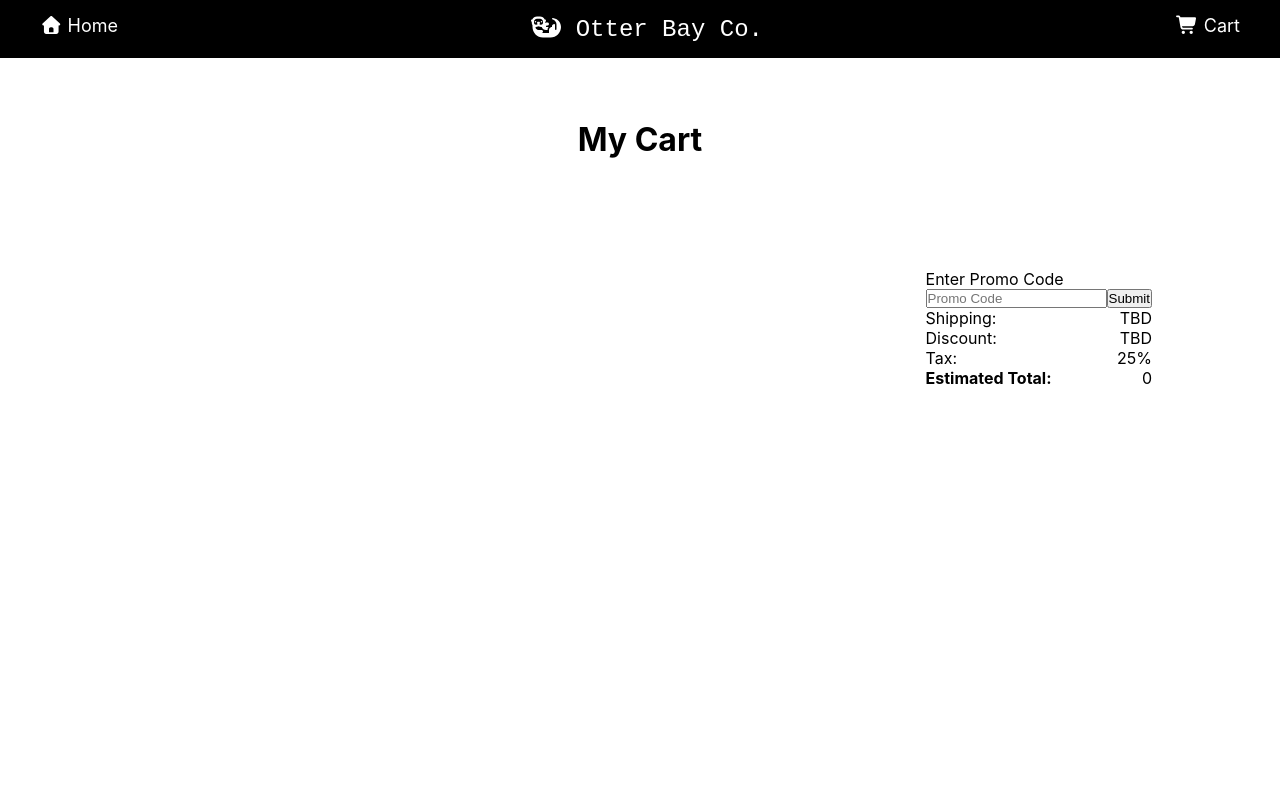
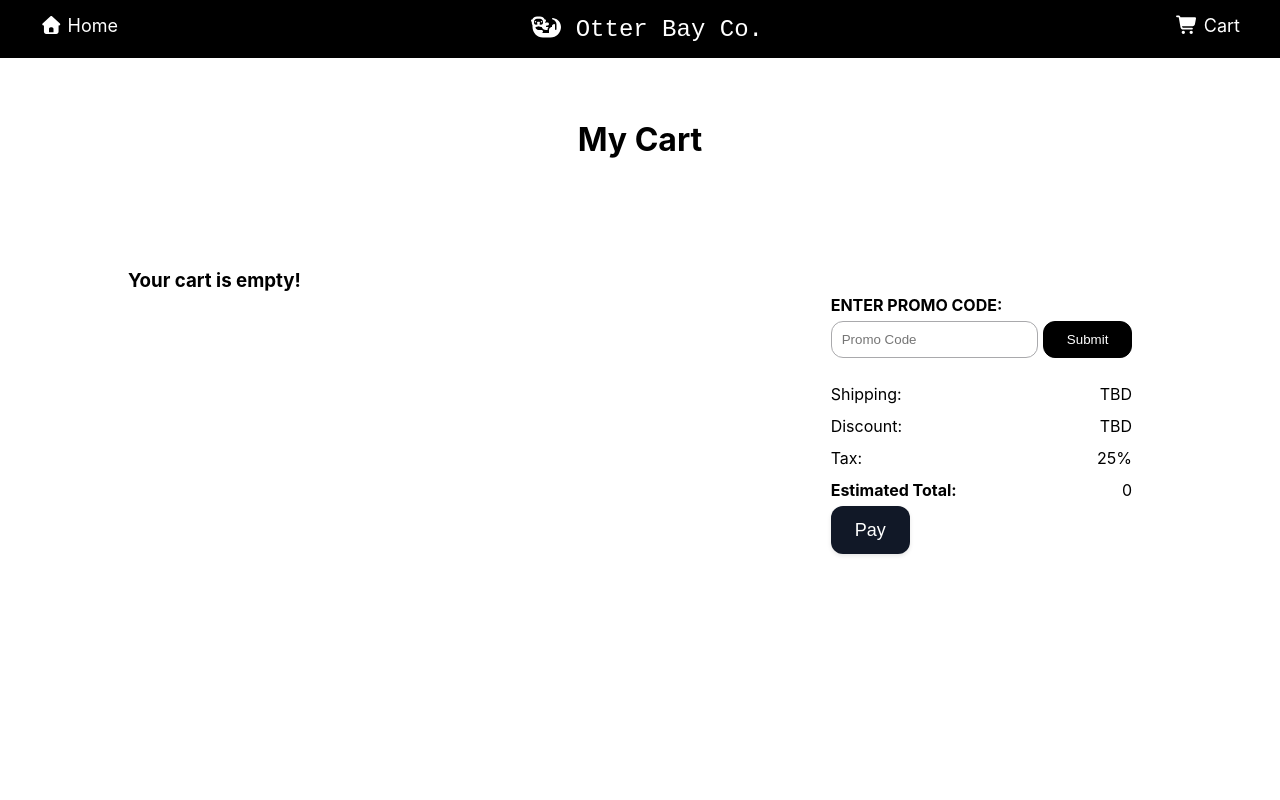
Before and after one commit to ls-95/shopping-cart-react, a React (Create React App) app: page /cart in a window 1280 px wide. Shown: the top 800 px of the page. Built offline with nearby package versions, Linux system fonts and the light colour scheme.

Commit message:
Refactored and add basic styling to CartCalculation

```diff
--- /dev/null
+++ b/src/components/CartCalculation.css
@@ -0,0 +1,41 @@
+.cart-calculation {
+  padding: 20px;
+  line-height: 2;
+}
+
+.cart-calculation label {
+  font-weight: bold;
+}
+
+.cart-calculation input {
+  border: 1px solid #a9a9ac;
+  padding: 10px;
+  border-radius: 0.75rem;
+  width: 70%;
+  display: inline;
+}
+
+.cart-calculation .promo-button {
+  width: 30%;
+  display: inline;
+  background-color: black;
+  color: #fff;
+  border: 1px solid #000;
+  cursor: pointer;
+  border-radius: 0.75rem;
+  margin-left: 5px;
+}
+
+.calculation {
+  padding-top: 20px;
+}
+
+.calculation p {
+  display: flex;
+  justify-content: space-between;
+}
+
+.promo-code-container {
+  display: flex;
+  flex-direction: row;
+}
--- a/src/components/CartCalculation.js
+++ b/src/components/CartCalculation.js
@@ -1,6 +1,39 @@
-export default function CartCalculation({ promo }) {
+import "./CartCalculation.css";
+import { useState } from "react";
+import Button from "./Button";
+
+export default function CartCalculation() {
+  const [input, setInput] = useState("");
+  const [promo, setPromo] = useState("");
   return (
-    <div>
+    <div className="cart-calculation">
+      <form>
+        <label htmlFor="promo-code">ENTER PROMO CODE:</label>
+        <div className="promo-code-container">
+          <input
+            type="text"
+            placeholder="Promo Code"
+            id="promo-code"
+            name="promo-code"
+            className="promo-input"
+            onChange={(e) => setInput(e.target.value)}
+            value={input}
+            autoComplete="off"
+          />
+          <button
+            type="submit"
+            className="promo-button"
+            onClick={(e) => {
+              e.preventDefault();
+              alert(`Promo Code: ${input} had been added`);
+              setPromo(input);
+              setInput("");
+            }}
+          >
+            Submit
+          </button>
+        </div>
+      </form>
       <div className="calculation">
         <p>
           <span>Shipping: </span>
@@ -20,6 +53,7 @@ export default function CartCalculation({ promo }) {
           </span>
           <span>0</span>
         </p>
+        <Button children={"Pay"} />
       </div>
     </div>
   );
--- a/src/components/Item.js
+++ b/src/components/Item.js
@@ -34,6 +34,7 @@ export default function Item({ innerRef, handleScrollToItems }) {
 
   const handleNavigateToCart = () => {
     navigate("/cart");
+    window.scrollTo(0, 0);
   };
 
   if (loading) return <div>Loading...</div>;
--- a/src/pages/Cart.css
+++ b/src/pages/Cart.css
@@ -19,7 +19,7 @@
 
 .cart-container .cart-layout {
   display: grid;
-  grid-template-columns: 3fr 1fr;
+  grid-template-columns: 2fr 1fr;
   padding-top: 10vh;
 }
 
@@ -54,24 +54,6 @@
   padding-left: 30px;
 }
 
-.promo-code-container {
-  display: flex;
-  flex-direction: row;
-}
-
-.promo-code-container .promo-input {
-  display: inline;
-}
-
-.promo-code-container .promo-button {
-  display: inline;
-}
-
-.calculation p {
-  display: flex;
-  justify-content: space-between;
-}
-
 @media only screen and (max-width: 992px) {
   .item-container .image {
     height: 80px;
--- a/src/pages/Cart.js
+++ b/src/pages/Cart.js
@@ -1,12 +1,9 @@
 import "./Cart.css";
 import { useCart } from "../components/CartContext";
-import { useState } from "react";
 import CartCalculation from "../components/CartCalculation";
 
 export default function Cart() {
   const { cartItems } = useCart();
-  const [input, setInput] = useState("");
-  const [promo, setPromo] = useState("");
 
   return (
     <div className="cart-container">
@@ -14,6 +11,7 @@ export default function Cart() {
         <h1 className="cart-title">My Cart</h1>
         <div className="cart-layout">
           <div className="cart-items">
+            {cartItems.length < 1 && <h3>Your cart is empty!</h3>}
             {cartItems.map((items) => (
               <div key={items.id} className="item-container" id="items.id">
                 <img
@@ -26,33 +24,8 @@ export default function Cart() {
               </div>
             ))}
           </div>
-          <div className="cart-calculation">
-            <form>
-              <label>Enter Promo Code</label>
-              <div className="promo-code-container">
-                <input
-                  type="text"
-                  placeholder="Promo Code"
-                  id="promo-code"
-                  name="promo-code"
-                  className="promo-input"
-                  onChange={(e) => setInput(e.target.value)}
-                  value={input}
-                />
-                <button
-                  className="promo-button"
-                  onClick={(e) => {
-                    e.preventDefault();
-                    alert(`Promo Code: ${input} had been added`);
-                    setPromo(input);
-                    setInput("");
-                  }}
-                >
-                  Submit
-                </button>
-              </div>
-            </form>
-            <CartCalculation promo={promo} />
+          <div>
+            <CartCalculation />
           </div>
         </div>
       </div>
```
